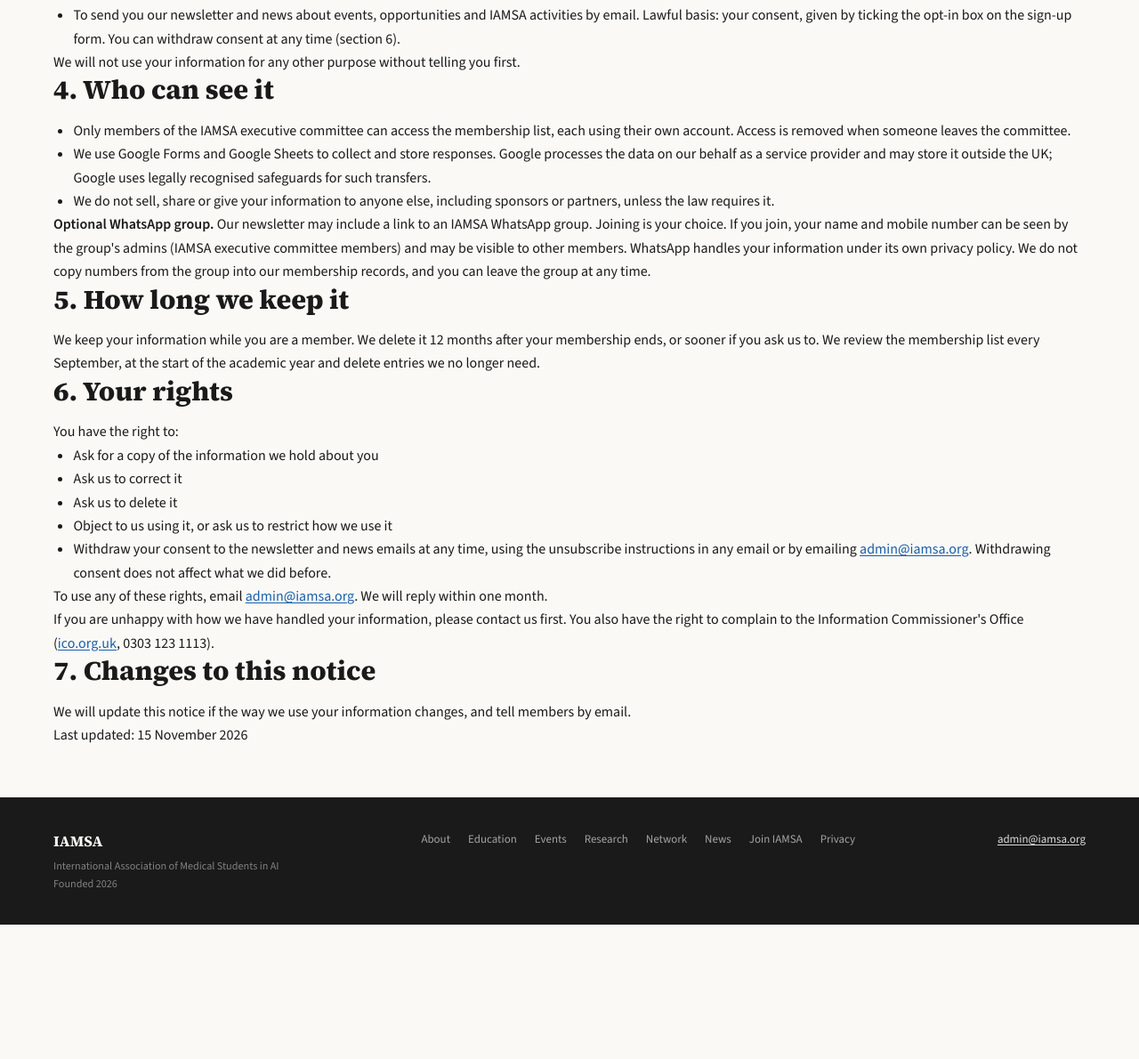
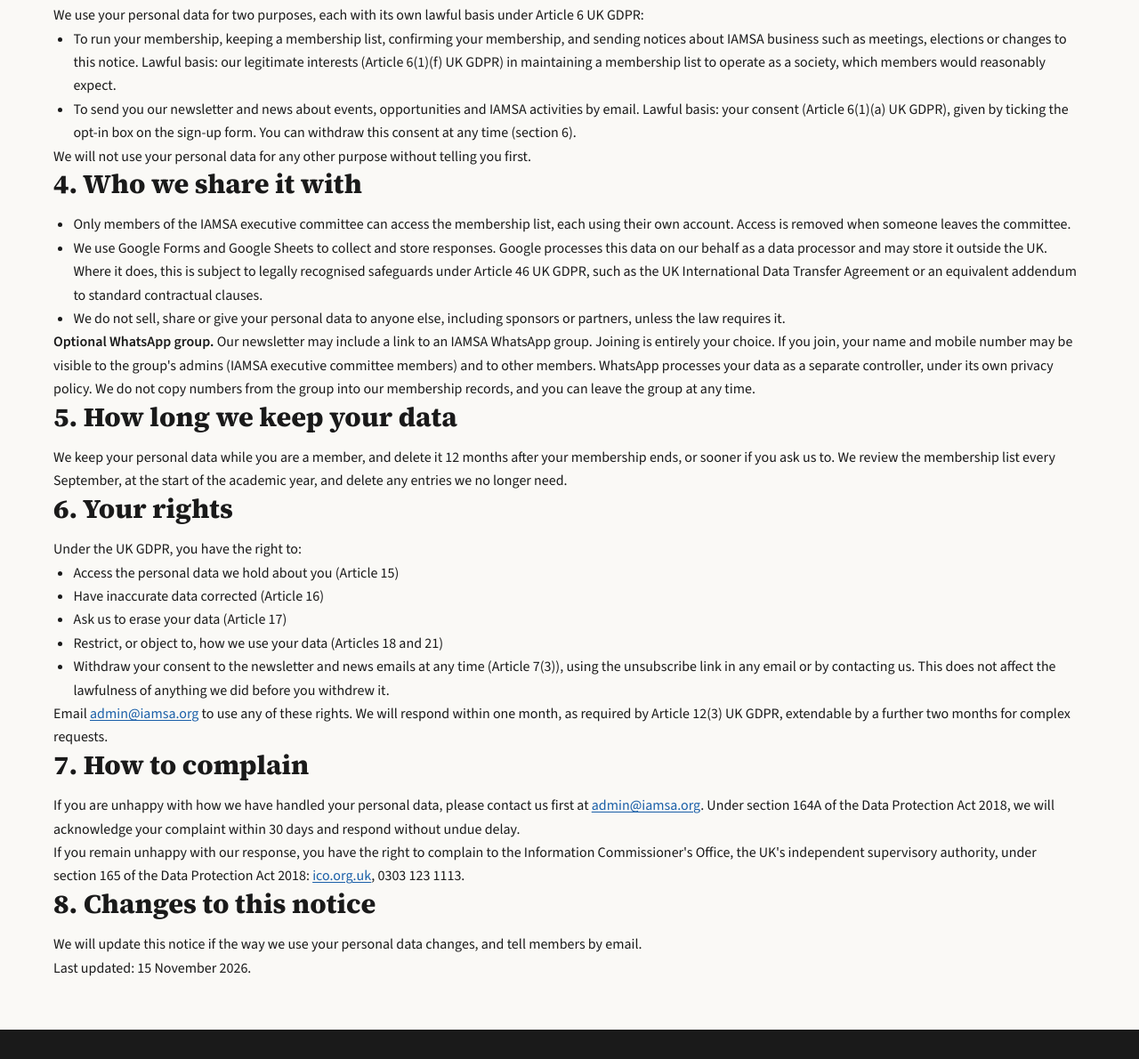
Before and after one commit to mahersza-hub/IAMSA-Webste, a plain HTML site: page privacy.html in a window 1280 px wide. Shown: the part 747-1937 px from the top of the page at 89% size. Before the commit the page ends 1786 px from the top, so only its background shows below. Drawn offline with nearby package versions, Linux system fonts and the light colour scheme.

Commit message:
Rewrite privacy notice with proper legal citations and no repetition
Remove redundant phrasing and tighten wording throughout. Add specific
UK GDPR article citations for lawful bases, special category data,
international transfers, and data subject rights. Split complaints
into its own section reflecting the post-19-June-2026 two-tier regime
under sections 164A and 165 of the Data Protection Act 2018.

Co-Authored-By: Claude Sonnet 5 <noreply@anthropic.com>

```diff
--- a/privacy.html
+++ b/privacy.html
@@ -41,51 +41,57 @@
 </div>
 
 <section class="surface">
+  <p>This notice explains what personal data IAMSA collects from its members, how and why we use it, and your rights over it, in accordance with the UK General Data Protection Regulation (UK&nbsp;GDPR) and the Data Protection Act 2018.</p>
+
   <h2>1. Who we are</h2>
-  <p>IAMSA ("IAMSA", "we") is a national medical student society for artificial intelligence in healthcare. IAMSA is an unincorporated association run by its executive committee. IAMSA is the data controller for the information you give us when you join.</p>
+  <p>IAMSA ("we", "us") is a national medical student society for artificial intelligence in healthcare, run as an unincorporated association by its executive committee. We are the data controller for the personal data you give us when you join.</p>
   <p>Contact for any data protection question or request: <a href="mailto:admin@iamsa.org">admin@iamsa.org</a>.</p>
 
-  <h2>2. What we collect</h2>
+  <h2>2. What personal data we collect</h2>
   <p>When you join, we collect:</p>
   <ul>
     <li>Your name</li>
     <li>Your email address</li>
   </ul>
-  <p>We do not collect mobile numbers on the sign-up form. We do not ask for, and you should not give us, sensitive information such as health details.</p>
+  <p>We do not collect mobile numbers on the sign-up form. We do not ask for, and you should not give us, special category data such as health information (Article&nbsp;9 UK&nbsp;GDPR).</p>
 
-  <h2>3. Why we use it and our lawful basis</h2>
+  <h2>3. How we use your data and our lawful basis</h2>
+  <p>We use your personal data for two purposes, each with its own lawful basis under Article&nbsp;6 UK&nbsp;GDPR:</p>
   <ul>
-    <li>To run your membership (keeping a membership list, confirming your membership, and sending notices about IAMSA business such as meetings, elections or changes to this notice). Lawful basis: legitimate interests. IAMSA needs a list of its members to operate as a society, and members would reasonably expect this.</li>
-    <li>To send you our newsletter and news about events, opportunities and IAMSA activities by email. Lawful basis: your consent, given by ticking the opt-in box on the sign-up form. You can withdraw consent at any time (section 6).</li>
+    <li>To run your membership, keeping a membership list, confirming your membership, and sending notices about IAMSA business such as meetings, elections or changes to this notice. Lawful basis: our legitimate interests (Article&nbsp;6(1)(f) UK&nbsp;GDPR) in maintaining a membership list to operate as a society, which members would reasonably expect.</li>
+    <li>To send you our newsletter and news about events, opportunities and IAMSA activities by email. Lawful basis: your consent (Article&nbsp;6(1)(a) UK&nbsp;GDPR), given by ticking the opt-in box on the sign-up form. You can withdraw this consent at any time (section 6).</li>
   </ul>
-  <p>We will not use your information for any other purpose without telling you first.</p>
+  <p>We will not use your personal data for any other purpose without telling you first.</p>
 
-  <h2>4. Who can see it</h2>
+  <h2>4. Who we share it with</h2>
   <ul>
     <li>Only members of the IAMSA executive committee can access the membership list, each using their own account. Access is removed when someone leaves the committee.</li>
-    <li>We use Google Forms and Google Sheets to collect and store responses. Google processes the data on our behalf as a service provider and may store it outside the UK; Google uses legally recognised safeguards for such transfers.</li>
-    <li>We do not sell, share or give your information to anyone else, including sponsors or partners, unless the law requires it.</li>
+    <li>We use Google Forms and Google Sheets to collect and store responses. Google processes this data on our behalf as a data processor and may store it outside the UK. Where it does, this is subject to legally recognised safeguards under Article&nbsp;46 UK&nbsp;GDPR, such as the UK International Data Transfer Agreement or an equivalent addendum to standard contractual clauses.</li>
+    <li>We do not sell, share or give your personal data to anyone else, including sponsors or partners, unless the law requires it.</li>
   </ul>
-  <p><strong>Optional WhatsApp group.</strong> Our newsletter may include a link to an IAMSA WhatsApp group. Joining is your choice. If you join, your name and mobile number can be seen by the group's admins (IAMSA executive committee members) and may be visible to other members. WhatsApp handles your information under its own privacy policy. We do not copy numbers from the group into our membership records, and you can leave the group at any time.</p>
+  <p><strong>Optional WhatsApp group.</strong> Our newsletter may include a link to an IAMSA WhatsApp group. Joining is entirely your choice. If you join, your name and mobile number may be visible to the group's admins (IAMSA executive committee members) and to other members. WhatsApp processes your data as a separate controller, under its own privacy policy. We do not copy numbers from the group into our membership records, and you can leave the group at any time.</p>
 
-  <h2>5. How long we keep it</h2>
-  <p>We keep your information while you are a member. We delete it 12 months after your membership ends, or sooner if you ask us to. We review the membership list every September, at the start of the academic year and delete entries we no longer need.</p>
+  <h2>5. How long we keep your data</h2>
+  <p>We keep your personal data while you are a member, and delete it 12 months after your membership ends, or sooner if you ask us to. We review the membership list every September, at the start of the academic year, and delete any entries we no longer need.</p>
 
   <h2>6. Your rights</h2>
-  <p>You have the right to:</p>
+  <p>Under the UK GDPR, you have the right to:</p>
   <ul>
-    <li>Ask for a copy of the information we hold about you</li>
-    <li>Ask us to correct it</li>
-    <li>Ask us to delete it</li>
-    <li>Object to us using it, or ask us to restrict how we use it</li>
-    <li>Withdraw your consent to the newsletter and news emails at any time, using the unsubscribe instructions in any email or by emailing <a href="mailto:admin@iamsa.org">admin@iamsa.org</a>. Withdrawing consent does not affect what we did before.</li>
+    <li>Access the personal data we hold about you (Article&nbsp;15)</li>
+    <li>Have inaccurate data corrected (Article&nbsp;16)</li>
+    <li>Ask us to erase your data (Article&nbsp;17)</li>
+    <li>Restrict, or object to, how we use your data (Articles&nbsp;18 and&nbsp;21)</li>
+    <li>Withdraw your consent to the newsletter and news emails at any time (Article&nbsp;7(3)), using the unsubscribe link in any email or by contacting us. This does not affect the lawfulness of anything we did before you withdrew it.</li>
   </ul>
-  <p>To use any of these rights, email <a href="mailto:admin@iamsa.org">admin@iamsa.org</a>. We will reply within one month.</p>
-  <p>If you are unhappy with how we have handled your information, please contact us first. You also have the right to complain to the Information Commissioner's Office (<a href="https://ico.org.uk" target="_blank" rel="noopener">ico.org.uk</a>, 0303 123 1113).</p>
+  <p>Email <a href="mailto:admin@iamsa.org">admin@iamsa.org</a> to use any of these rights. We will respond within one month, as required by Article&nbsp;12(3) UK&nbsp;GDPR, extendable by a further two months for complex requests.</p>
 
-  <h2>7. Changes to this notice</h2>
-  <p>We will update this notice if the way we use your information changes, and tell members by email.</p>
-  <p>Last updated: 15 November 2026</p>
+  <h2>7. How to complain</h2>
+  <p>If you are unhappy with how we have handled your personal data, please contact us first at <a href="mailto:admin@iamsa.org">admin@iamsa.org</a>. Under section&nbsp;164A of the Data Protection Act 2018, we will acknowledge your complaint within 30 days and respond without undue delay.</p>
+  <p>If you remain unhappy with our response, you have the right to complain to the Information Commissioner's Office, the UK's independent supervisory authority, under section&nbsp;165 of the Data Protection Act 2018: <a href="https://ico.org.uk" target="_blank" rel="noopener">ico.org.uk</a>, 0303 123 1113.</p>
+
+  <h2>8. Changes to this notice</h2>
+  <p>We will update this notice if the way we use your personal data changes, and tell members by email.</p>
+  <p>Last updated: 15 November 2026.</p>
 </section>
 
 <footer>
```
